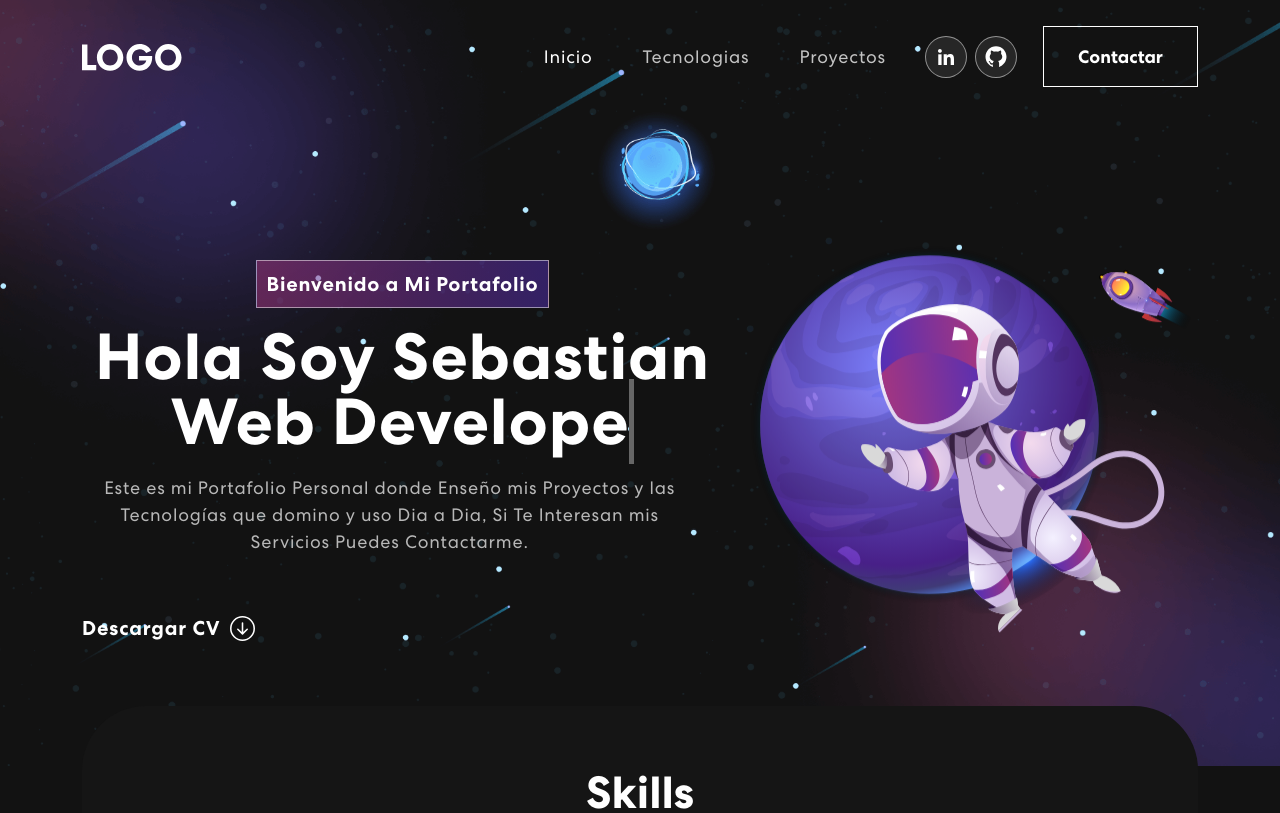
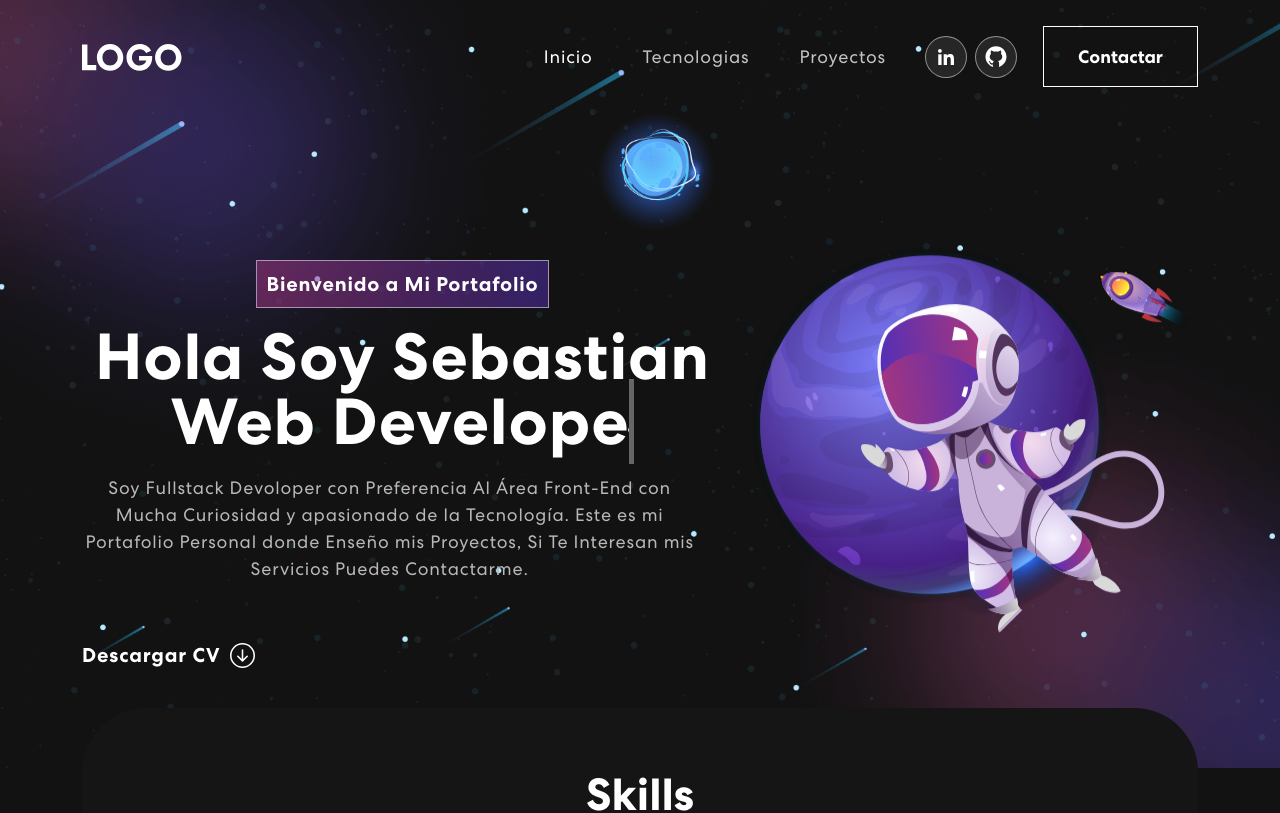
Before and after one commit to sebas-pr2000/MyportfolioPersonal, a React (Create React App) app: page / in a window 1280 px wide. Shown: the top 813 px of the page. Built offline with nearby package versions, Linux system fonts and the light colour scheme.

Commit message:
Cambios para Mensaje de Banner

```diff
--- a/src/components/Banner.js
+++ b/src/components/Banner.js
@@ -72,9 +72,10 @@ export default function Banner() {
                      </span>
                   </h1>
                   <p>
-                     Este es mi Portafolio Personal donde Enseño mis Proyectos y
-                     las Tecnologías que domino y uso Dia a Dia, Si Te Interesan
-                     mis Servicios Puedes Contactarme.
+                     Soy Fullstack Devoloper con Preferencia Al Área Front-End
+                     con Mucha Curiosidad y apasionado de la Tecnología. Este es
+                     mi Portafolio Personal donde Enseño mis Proyectos, Si Te
+                     Interesan mis Servicios Puedes Contactarme.
                   </p>
                   <button>
                      <a
```
